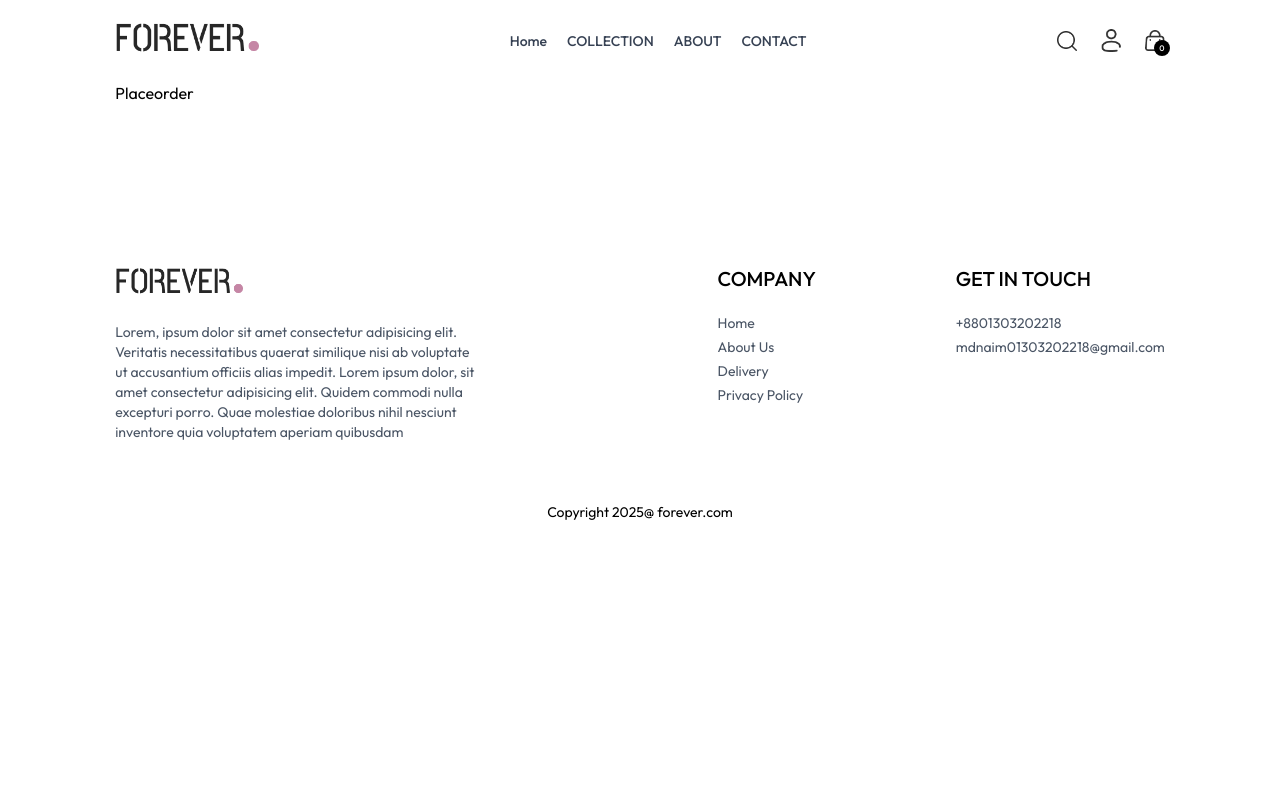
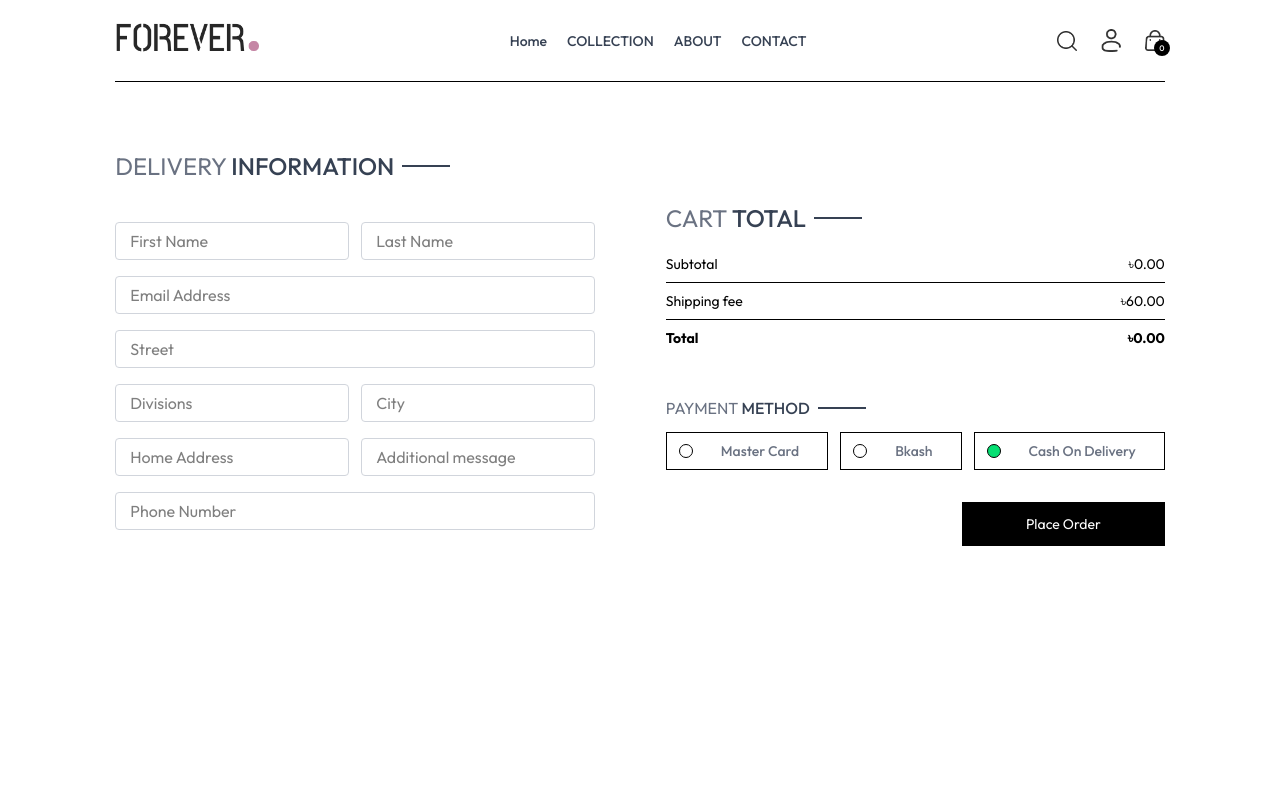
Before and after one commit to Naim000007/E-commerce, a React (Vite) app in the folder frontend/: page /place-order in a window 1280 px wide. Shown: the top 800 px of the page. Built offline with nearby package versions, Linux system fonts and the light colour scheme.

Commit message:
place order page done

```diff
--- a/frontend/src/context/ShopContext.jsx
+++ b/frontend/src/context/ShopContext.jsx
@@ -1,6 +1,7 @@
 import { createContext, useState } from "react";
 import { products } from "../assets/frontend_assets/assets";
 import { toast } from "react-toastify";
+import { useNavigate } from "react-router-dom";
 
 export const ShopContext = createContext();
 
@@ -10,6 +11,7 @@
     const [search, setSearch] = useState([]);
     const [showSearch, setShowSearch] = useState(false);
     const [cartItems, setCartItems] = useState({});
+    const navigate = useNavigate()
 
     const addToCart = (itemId, size) => {
         if (!size) {
@@ -81,6 +83,7 @@
         getCartCount,
         updateQuantity,
         getCartAmmount,
+        navigate
     };
 
     return (
--- a/frontend/src/pages/Cart.jsx
+++ b/frontend/src/pages/Cart.jsx
@@ -5,7 +5,7 @@
 import CartTotal from '../components/CartTotal';
 
 const Cart = () => {
-    const { products, currency, cartItems, updateQuantity } = useContext(ShopContext);
+    const { products, currency, cartItems, updateQuantity, navigate } = useContext(ShopContext);
     const [cartData, setCartData] = useState([]);
 
     useEffect(() => {
@@ -58,7 +58,7 @@
                 <div className='w-full sm:w-[450px]'>
                     <CartTotal />
                     <div className='w-full text-end'>
-                        <button className='bg-black text-white text-sm my-8 px-8 py-3 cursor-pointer'>PROCEED TO CHECKOUT</button>
+                        <button onClick={() => navigate('/place-order')} className='bg-black text-white text-sm my-8 px-8 py-3 cursor-pointer'>PROCEED TO CHECKOUT</button>
                     </div>
                 </div>
             </div>
--- a/frontend/src/pages/Placeorder.jsx
+++ b/frontend/src/pages/Placeorder.jsx
@@ -1,8 +1,72 @@
-import React from 'react'
+import React, { useContext, useState } from 'react'
+import Title from '../components/Title'
+import CartTotal from '../components/CartTotal'
+import { ShopContext } from '../context/ShopContext'
+
+
 
 const Placeorder = () => {
+    const [method, setMethod] = useState('cod')
+    const { navigate } = useContext(ShopContext)
     return (
-        <div>Placeorder</div>
+        <div className='flex flex-col sm:flex-row justify-between gap-4 pt-5 sm:pt-14 min-h-[80vh] border-t'>
+            {/* -----------Left side --------------- */}
+            <div className='flex flex-col gap-4 w-full sm:max-w-[480px]'>
+                <div className='text-xl sm:text-2xl my-3'>
+                    <Title text1={'DELIVERY'} text2={"INFORMATION"} />
+                </div>
+                <div className='flex gap-3'>
+                    <input className='border border-gray-300 rounded py-1.5 px-3.5 w-full' type='text' placeholder='First Name' />
+                    <input className='border border-gray-300 rounded py-1.5 px-3.5 w-full' type='text' placeholder='Last Name' />
+                </div>
+                <input className='border border-gray-300 rounded py-1.5 px-3.5 w-full' type='email' placeholder='Email Address' />
+                <input className='border border-gray-300 rounded py-1.5 px-3.5 w-full' type='text' placeholder='Street' />
+                <div className='flex gap-3'>
+                    <input className='border border-gray-300 rounded py-1.5 px-3.5 w-full' type='text' placeholder='Divisions' />
+                    <input className='border border-gray-300 rounded py-1.5 px-3.5 w-full' type='text' placeholder='City' />
+                </div>
+                <div className='flex gap-3'>
+                    <input className='border border-gray-300 rounded py-1.5 px-3.5 w-full' type='text' placeholder='Home Address' />
+                    <input className='border border-gray-300 rounded py-1.5 px-3.5 w-full' type='text' placeholder='Additional message' />
+                </div>
+                <input className='border border-gray-300 rounded py-1.5 px-3.5 w-full' type='number' placeholder='Phone Number' />
+
+            </div>
+            {/* --------------Right Side------------ */}
+            <div className='mt-8'>
+                <div className='mt-8 mi-w-80'>
+                    <CartTotal />
+                </div>
+                <div className='mt-12'>
+                    <Title text1={"PAYMENT"} text2={"METHOD"} />
+                    {/* ----------------Payment method----------- */}
+                    <div className='flex gap-3 flex-col lg:flex-row'>
+                        <div onClick={() => setMethod('card')} className='flex items-center gap-3 border p-2 px-3 cursor-pointer'>
+                            <p className={`min-w-[14px] h-[14px] border  rounded-full ${method === 'card' ? 'bg-green-400' : ''}`}>
+                            </p>
+                            <p className='text-gray-500 text-sm font-medium mx-4'>Master Card</p>
+                        </div>
+                        <div className='flex gap-3 flex-col lg:flex-row'>
+                            <div onClick={() => setMethod('bkash')} className='flex items-center gap-3 border p-2 px-3 cursor-pointer'>
+                                <p className={`min-w-[14px] h-[14px] border  rounded-full ${method === 'bkash' ? 'bg-green-400' : ''}`}>
+                                </p>
+                                <p className='text-gray-500 text-sm font-medium mx-4'>Bkash</p>
+                            </div>
+                            <div className='flex gap-3 flex-col lg:flex-row'>
+                                <div onClick={() => setMethod('cod')} className='flex items-center gap-3 border p-2 px-3 cursor-pointer'>
+                                    <p className={`min-w-[14px] h-[14px] border  rounded-full ${method === 'cod' ? 'bg-green-400' : ''}`}>
+                                    </p>
+                                    <p className='text-gray-500 text-sm font-medium mx-4'>Cash On Delivery</p>
+                                </div>
+                            </div>
+                        </div>
+                    </div>
+                    <div className='w-full text-end mt-8'>
+                        <button onClick={() => navigate('/orders')} className='bg-black text-white px-16 py-3 text-sm cursor-pointer'>Place Order</button>
+                    </div>
+                </div>
+            </div>
+        </div>
     )
 }
 
```
